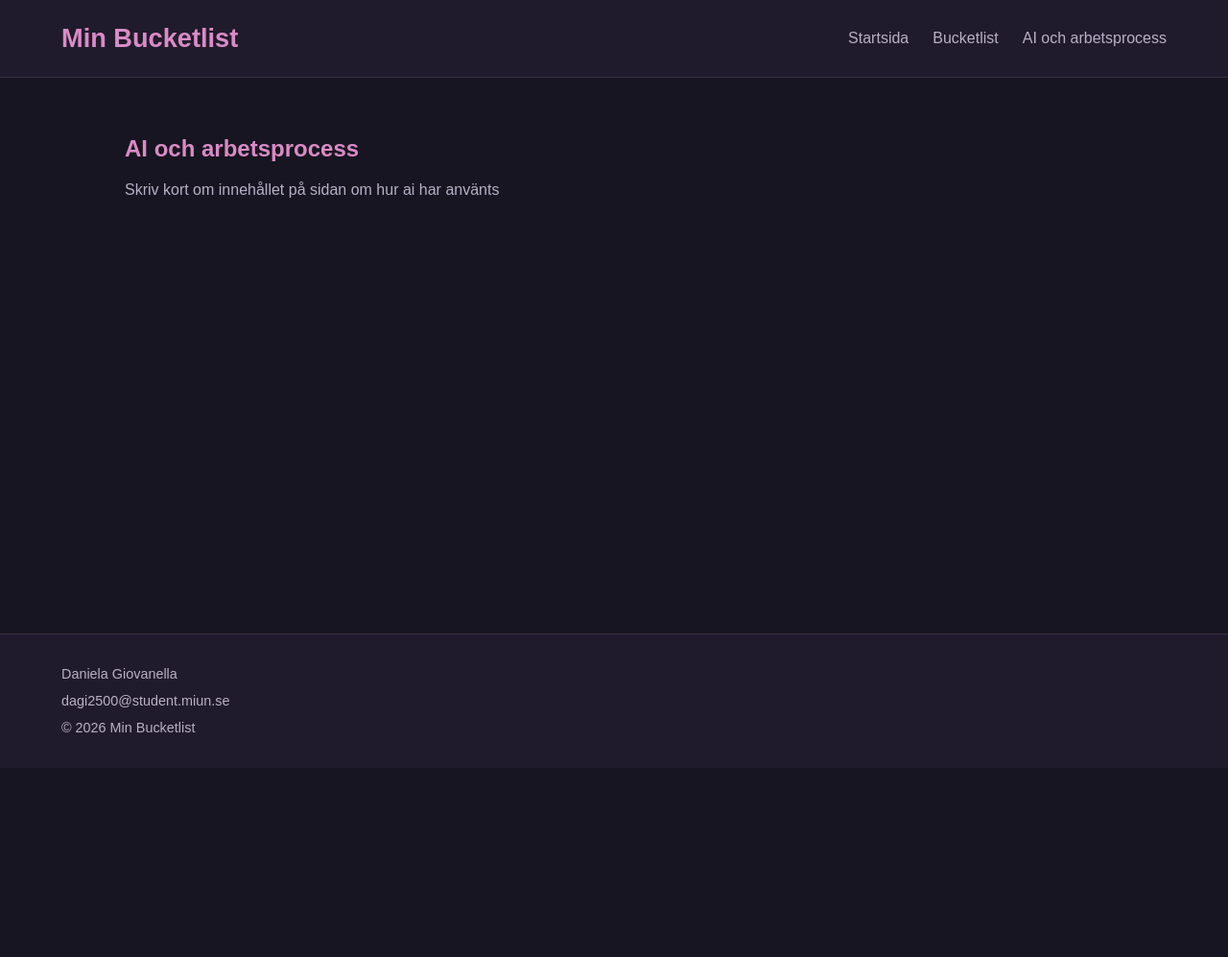
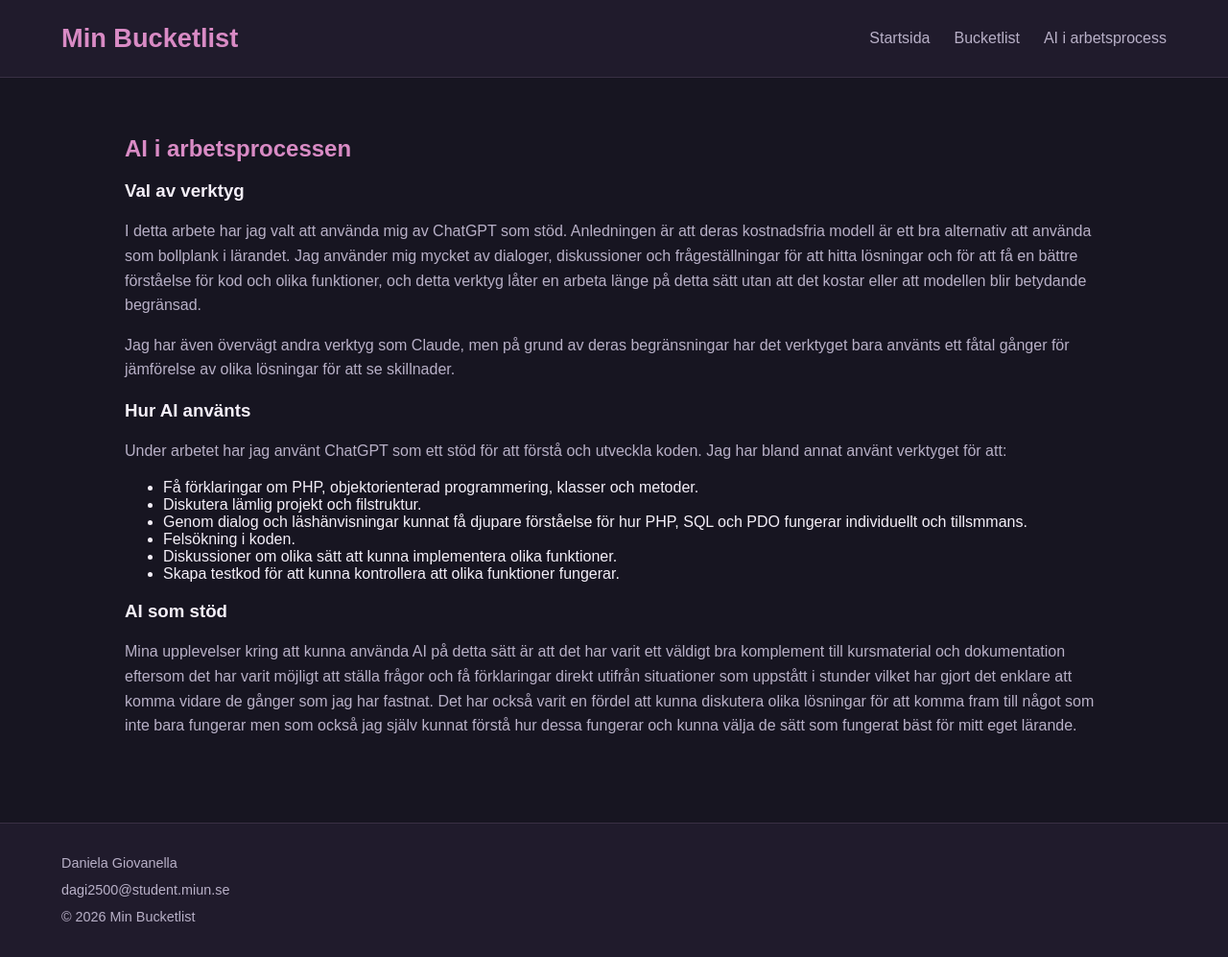
Before and after one commit to dannigiovanella/php-lab-2, a PHP site: page /ai.php in a window 1280 px wide. Shown: the whole page at 96% size. Before the commit the page ends 763 px from the top, so only its background shows below. Run offline with PHP 8.4, Linux system fonts and the light colour scheme.

Commit message:
Lagt in textelement i sidan om AI

```diff
--- a/ai.php
+++ b/ai.php
@@ -1,4 +1,3 @@
-
 <!--Innehåll för sida om AI och arbetsprocess-->
 
 <!--head och header-->
@@ -16,10 +15,44 @@ include "includes/header.php";
 <section>
 
     <!--Huvudrubrik-->
-    <h2>AI och arbetsprocess</h2>
+    <h2>AI i arbetsprocessen</h2>
 
-    <!--KOrt intro om sidan-->
-    <p>Skriv kort om innehållet på sidan om hur ai har använts</p>
+    <!--Text om val av AI-varktyg-->
+    <h3>Val av verktyg</h3>
+    <p>I detta arbete har jag valt att använda mig av ChatGPT som stöd. Anledningen är att deras kostnadsfria modell är
+        ett bra alternativ att använda som bollplank i lärandet. Jag använder mig mycket av dialoger, diskussioner och
+        frågeställningar för att hitta lösningar och för att få en bättre förståelse för kod och olika funktioner, och
+        detta verktyg låter en arbeta länge på detta sätt utan att det kostar eller att modellen blir betydande
+        begränsad.</p>
+    <p>
+        Jag har även övervägt andra verktyg som Claude, men på grund av deras begränsningar har det verktyget bara
+        använts ett fåtal gånger för jämförelse av olika lösningar för att se skillnader.
+    </p>
+
+    <!--Text om hur Ai använts-->
+    <h3>Hur AI använts</h3>
+    <p>Under arbetet har jag använt ChatGPT som ett stöd för att förstå och utveckla koden. Jag har bland annat använt
+        verktyget för att:</p>
+
+    <!--Lista med användningsområden-->
+    <ul>
+        <li>Få förklaringar om PHP, objektorienterad programmering, klasser och metoder.</li>
+        <li>Diskutera lämlig projekt och filstruktur.</li>
+        <li>Genom dialog och läshänvisningar kunnat få djupare förståelse för hur PHP, SQL och PDO fungerar individuellt
+            och tillsmmans.</li>
+        <li>Felsökning i koden.</li>
+        <li>Diskussioner om olika sätt att kunna implementera olika funktioner.</li>
+        <li>Skapa testkod för att kunna kontrollera att olika funktioner fungerar.</li>
+    </ul>
+
+    <!--Text om vad jag tycker om AI som stöd-->
+    <h3>AI som stöd</h3>
+    <p>Mina upplevelser kring att kunna använda AI på detta sätt är att det har varit ett väldigt bra komplement till
+        kursmaterial och dokumentation eftersom det har varit möjligt att ställa frågor och få förklaringar direkt
+        utifrån situationer som uppstått i stunder vilket har gjort det enklare att komma vidare de gånger som jag har
+        fastnat. Det har också varit en fördel att kunna diskutera olika lösningar för att komma fram till något som
+        inte bara fungerar men som också jag själv kunnat förstå hur dessa fungerar och kunna välja de sätt som fungerat
+        bäst för mitt eget lärande.</p>
 
 </section>
 
--- a/includes/header.php
+++ b/includes/header.php
@@ -37,7 +37,7 @@ $pageTitle = $pageTitle ?? "Bucketlist";
             <ul>
                 <li><a href="index.php">Startsida</a></li>
                 <li><a href="bucketlist.php">Bucketlist</a></li>
-                <li><a href="ai.php">AI och arbetsprocess</a></li>
+                <li><a href="ai.php">AI i arbetsprocess</a></li>
             </ul>
         </nav>
 
```
